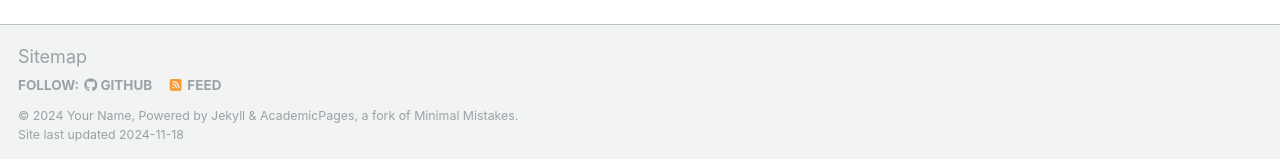
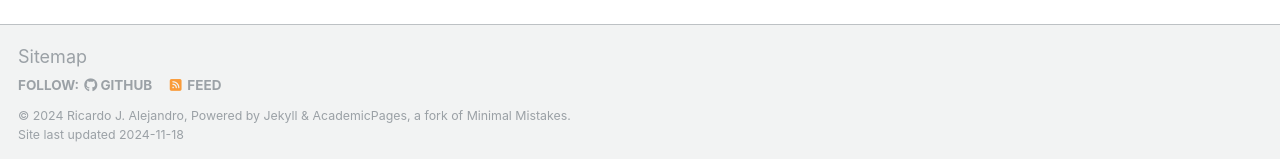
Before and after one commit to rjalejandro/rjalejandro.github.io, a Jekyll site: the page built from _pages/about.md, in a window 1280 px wide and 900 px high, scrolled down 2643 px. Shown: the part 738-897 px from the top of the window. Built offline with Jekyll 4.4.1, drawn with Linux system fonts in a browser that asks for light colours; some web fonts are replaced.

Commit message:
init test

```diff
--- a/_config.yml
+++ b/_config.yml
@@ -10,7 +10,7 @@
 locale                   : "en-US"
 title                    : "Your Name / Site Title"
 title_separator          : "-"
-name                     : &name "Your Name"
+name                     : &name "Ricardo J. Alejandro"
 description              : &description "personal description"
 url                      : https://academicpages.github.io # the base hostname & protocol for your site e.g. "https://[your GitHub username].github.io"
 baseurl                  : "" # the subpath of your site, e.g. "/blog"
```
